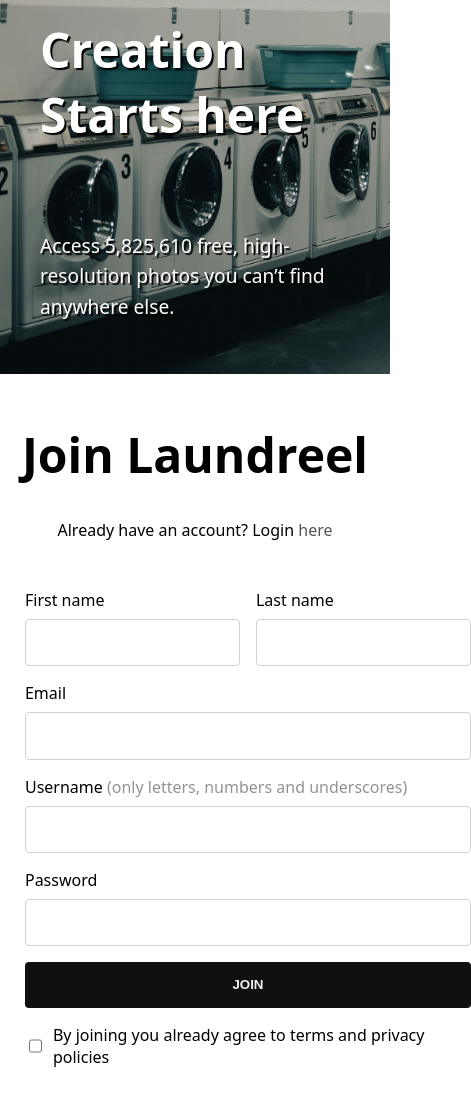
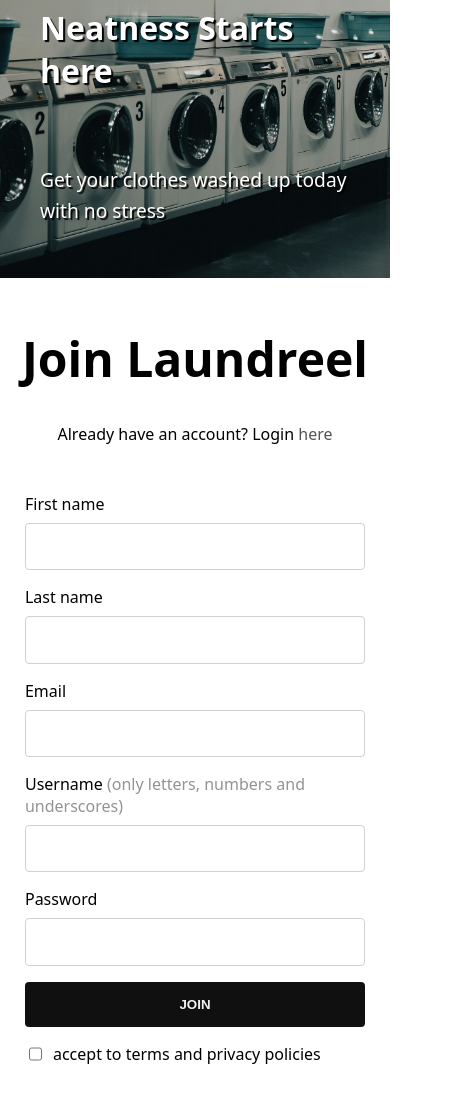
Before and after one commit to OlaleyeAg20/Laundry, a plain HTML site: page index.html in a window 390 px wide. Shown: the part 116-1222 px from the top of the page, 471 px wide, since content can reach past the window. Drawn offline with Linux system fonts and the light colour scheme.

Commit message:
new commit

```diff
--- a/index.html
+++ b/index.html
@@ -16,10 +16,10 @@
                 </svg>
             </div>
             <h1 class="hero--header">
-                Creation Starts here
+                Neatness Starts here
             </h1>
             <p>
-                Access 5,825,610 free, high-resolution photos you can’t find anywhere else.
+                Get your clothes washed up today with no stress
             </p>
         </div>
         <div class="signup--section">
@@ -32,7 +32,7 @@
                 <label><span>Username <span class="dusk">(only letters, numbers and underscores)</span></span><input type="text"></label>
                 <label><span>Password</span><input type="password"></label>
                 <button>Join</button>
-                <label id="checkbox"><input type="checkbox"> By joining you already agree to terms and privacy policies</label>
+                <label id="checkbox"><input type="checkbox"> accept to terms and privacy policies</label>
             </form>
         </div>
     </body>
--- a/style.css
+++ b/style.css
@@ -34,7 +34,7 @@ body{
 }
 
 .hero--header{
-    font-size: 3rem;
+    font-size: 2rem;
 }
 
 .signup--section{
@@ -122,6 +122,10 @@ label{
     color: #939393;
 }
 
+.signup--section, .hero--section{
+    width: 100%!important;
+}
+
 @media (min-width: 720px){
     body{
         flex-direction: row;
@@ -136,3 +140,12 @@ label{
         width: 40%;
     }
 }
+
+@media (max-width: 480px){
+    form label, button{
+        grid-column: span 1;
+    }
+    form{
+        grid-template-columns: repeat(1, 1fr);
+    }
+}
```
